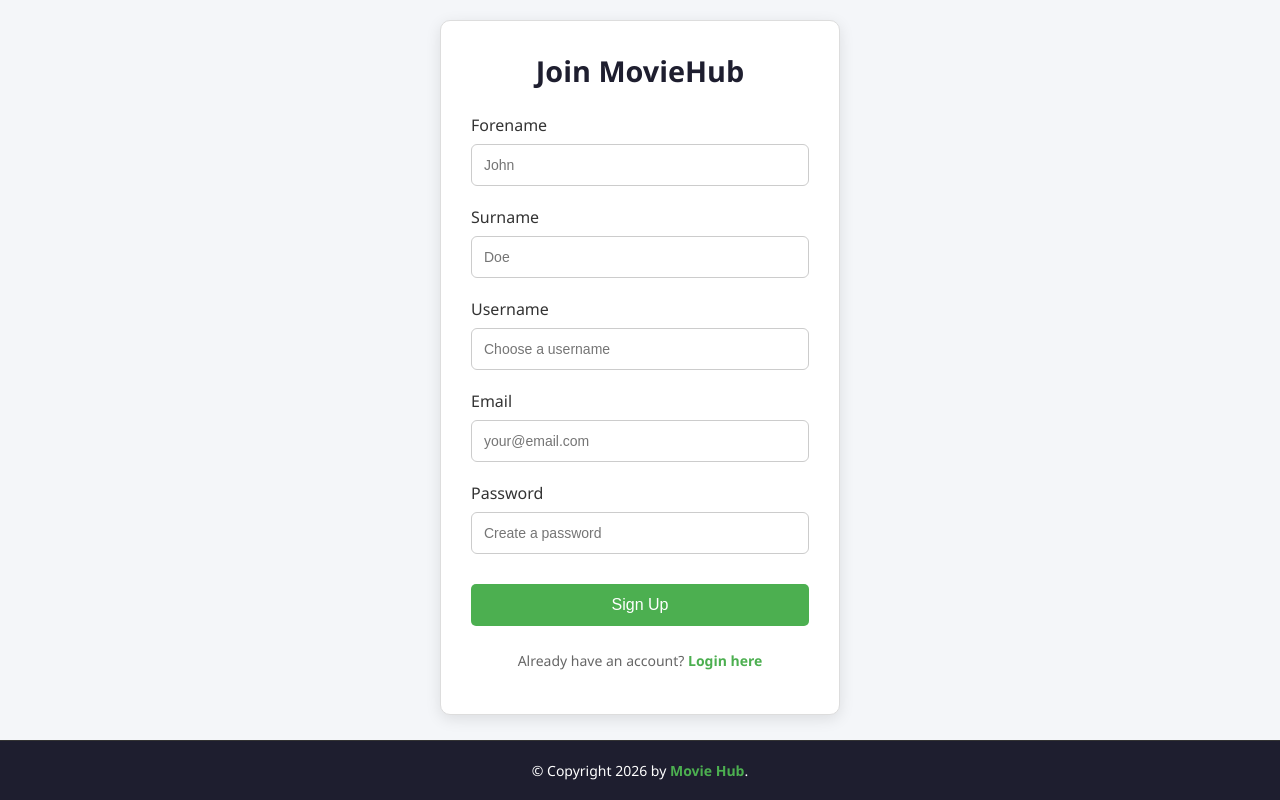
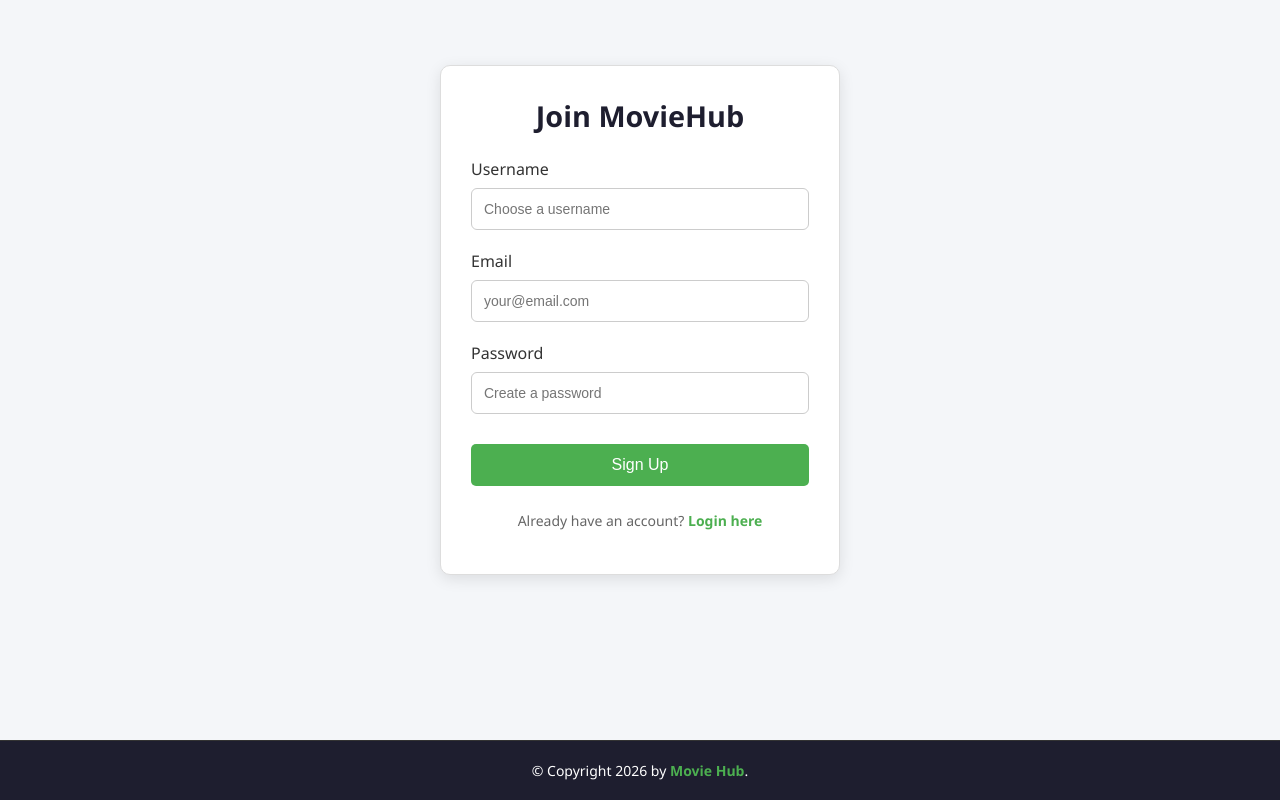
Before and after one commit to Duncan-Pringle/Web-Development-Assignement, a Flask app: page /signup in a window 1280 px wide. Run offline with Flask 3, Linux system fonts and the light colour scheme; some libraries are stand-ins or nearby versions.

Commit message:
Remove forename and surname fields from signup form for simplification

```diff
--- a/templates/signup.html
+++ b/templates/signup.html
@@ -5,14 +5,6 @@
 
 {% block auth_form %}
 <form method="POST" action="/signup">
-    <div class="form-group">
-        <label>Forename</label>
-        <input type="text" name="forename" required placeholder="John">
-    </div>
-    <div class="form-group">
-        <label>Surname</label>
-        <input type="text" name="surname" required placeholder="Doe">
-    </div>
     <div class="form-group">
         <label>Username</label>
         <input type="text" name="username" required placeholder="Choose a username">
```
